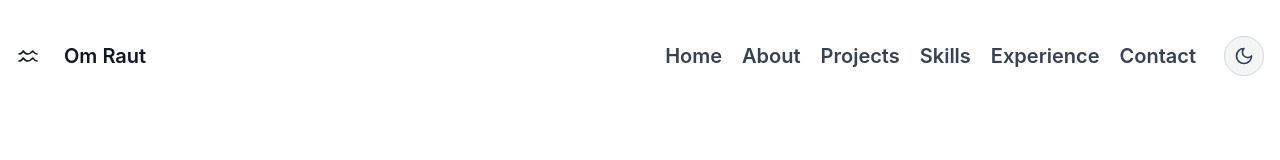
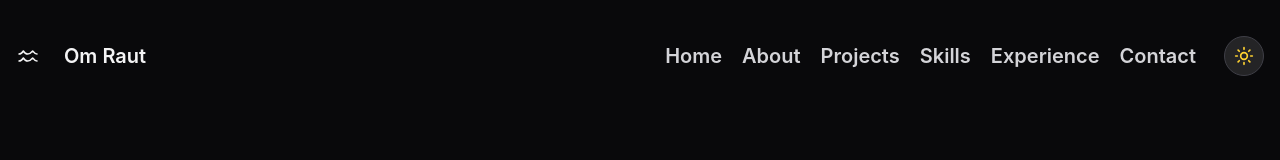
Before and after one commit to rxut-04/portfolioo, a React (Vite) app: page /hero in a window 1280 px wide. Shown: the top 160 px of the page. Built offline with nearby package versions, Linux system fonts and the light colour scheme.

Commit message:
feat(theme): load dark theme first across all pages with zero-flash html script

```diff
--- a/index.html
+++ b/index.html
@@ -1,10 +1,24 @@
 <!doctype html>
-<html lang="en">
+<html lang="en" class="dark">
   <head>
     <meta charset="UTF-8" />
     <link rel="icon" type="image/svg+xml" href="/favicon.svg" />
     <meta name="viewport" content="width=device-width, initial-scale=1.0" />
     <title>class0</title>
+    <script>
+      (function() {
+        try {
+          var saved = localStorage.getItem('theme');
+          if (saved === 'light') {
+            document.documentElement.classList.remove('dark');
+          } else {
+            document.documentElement.classList.add('dark');
+          }
+        } catch (e) {
+          document.documentElement.classList.add('dark');
+        }
+      })();
+    </script>
   </head>
   <body>
     <div id="root">
--- a/src/context/ThemeContext.jsx
+++ b/src/context/ThemeContext.jsx
@@ -1,7 +1,7 @@
 import { createContext, useContext, useEffect, useState } from 'react'
 
 const ThemeContext = createContext({
-  theme: 'light',
+  theme: 'dark',
   toggleTheme: () => {},
 })
 
@@ -10,11 +10,10 @@ export const ThemeProvider = ({ children }) => {
     if (typeof window !== 'undefined') {
       const saved = localStorage.getItem('theme')
       if (saved === 'dark' || saved === 'light') return saved
-      return window.matchMedia && window.matchMedia('(prefers-color-scheme: dark)').matches
-        ? 'dark'
-        : 'light'
+      // Default to dark theme first across all pages
+      return 'dark'
     }
-    return 'light'
+    return 'dark'
   })
 
   useEffect(() => {
```
